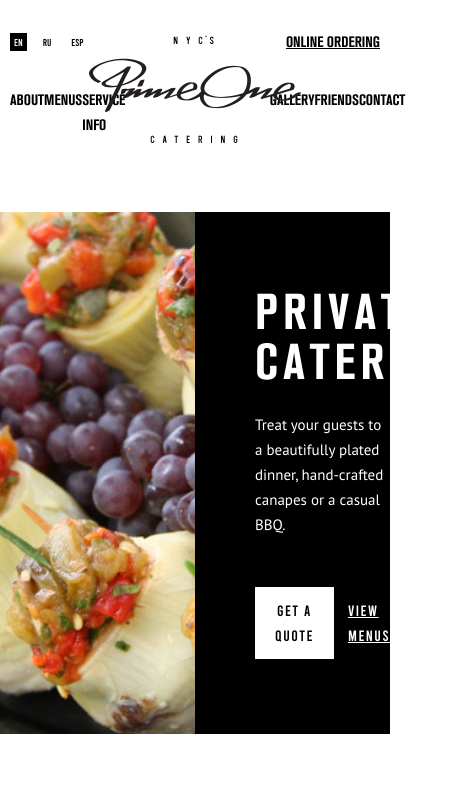
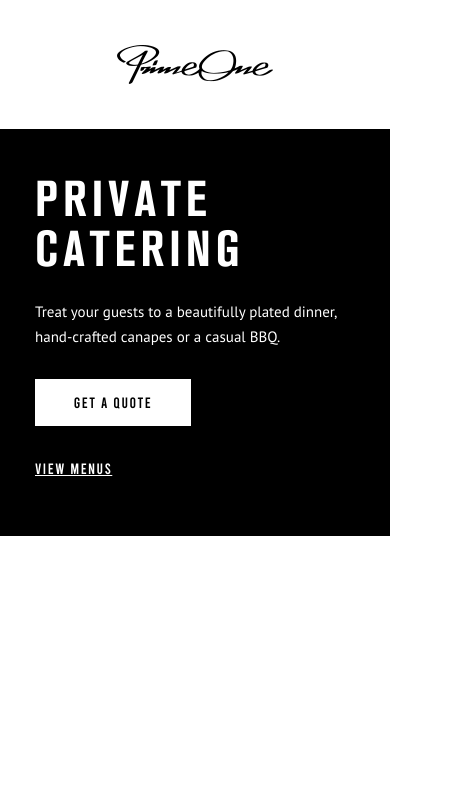
Before and after one commit to tarasovnm/prime_one, a website: page #src/index.html in a window 390 px wide. Shown: the top 805 px of the page, 465 px wide, since content can reach past the window. Drawn offline with nearby package versions, Linux system fonts and the light colour scheme; files that its build step writes are made by us from their sources; a web font is replaced by a local one.

Commit message:
Maked private section adaptive and started maiking adaptive menu.

```diff
--- a/#src/index.html
+++ b/#src/index.html
@@ -14,7 +14,11 @@
     <div class="container">
       <div class="header__inner">
         <a class="header__logo" href="#">
-          <img class="header__logo-image" src="img/main-logo.png" alt="Prime One logo" width="212" height="108">
+          <picture class="header__logo-image">
+            <source srcset="img/main-logo.png" type="image/png" media="(min-width: 767px)">
+            <source srcset="img/logo-small.png" type="image/png" media="(max-width: 767px)">
+            <img src="img/main-logo.png">
+          </picture>
         </a>
 
         <nav class="main-nav">
@@ -89,7 +93,7 @@
         </div>
       </div>
     </section>
-
+    <!--
     <section class="caterings">
       <div class="container">
         <h2 class="visually-hidden">Caterings</h2>
@@ -281,7 +285,9 @@
     </div>
   </footer>
 
-  <script src="js/script.min.js"></script>
+  -->
+
+    <script src="js/script.min.js"></script>
 </body>
 
 </html>
--- a/#src/scss/style.scss
+++ b/#src/scss/style.scss
@@ -17,6 +17,16 @@
     top: 35px;
     left: 50%;
     margin-left: -106px;
+  }
+
+  @media (max-width: 767px) {
+    &__inner {
+      padding-bottom: 100px;
+    }
+
+    &__logo {
+      margin-left: -78px;
+    }
   }
 }
 
@@ -75,6 +85,10 @@
     display: flex;
     justify-content: space-between;
   }
+
+  @media (max-width: 767px) {
+    display: none;
+  }
 }
 
 // ==============================================================
@@ -115,10 +129,8 @@
   }
 
   &__content {
-    max-width: 380px;
-    padding-top: 75px;
-    padding-left: 60px;
-    padding-bottom: 75px;
+    max-width: 440px;
+    padding: 75px 60px;
   }
 
   &__title {
@@ -141,11 +153,51 @@
 
   &__links {
     display: flex;
+    flex-wrap: wrap;
     align-items: center;
   }
 
   &__get-quote {
     margin-right: 14px;
+  }
+
+  @media (max-width: 767px) {
+    &__column:first-child {
+      width: 40%;
+    }
+
+    &__column:last-child {
+      width: 60%;
+    }
+
+    @media (max-width: 650px) {
+      &__column:first-child {
+        display: none;
+      }
+
+      &__column:last-child {
+        width: 100%;
+      }
+    }
+
+    @media (max-width: 450px) {
+      &__content {
+        padding: 45px 35px;
+      }
+
+      &__text {
+        margin-bottom: 30px;
+      }
+
+      &__links {
+        flex-direction: column;
+        align-items: flex-start;
+      }
+
+      &__get-quote {
+        margin-bottom: 20px;
+      }
+    }
   }
 }
 
```
